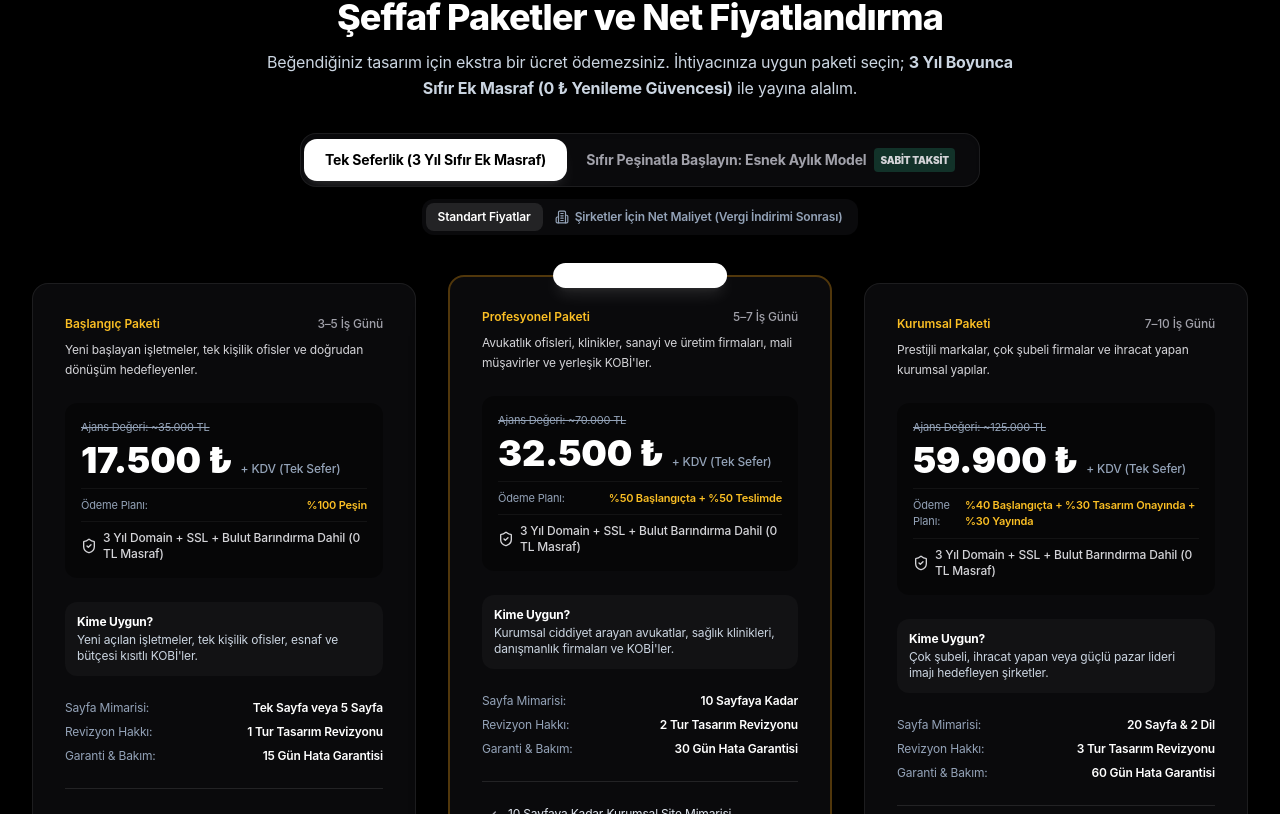
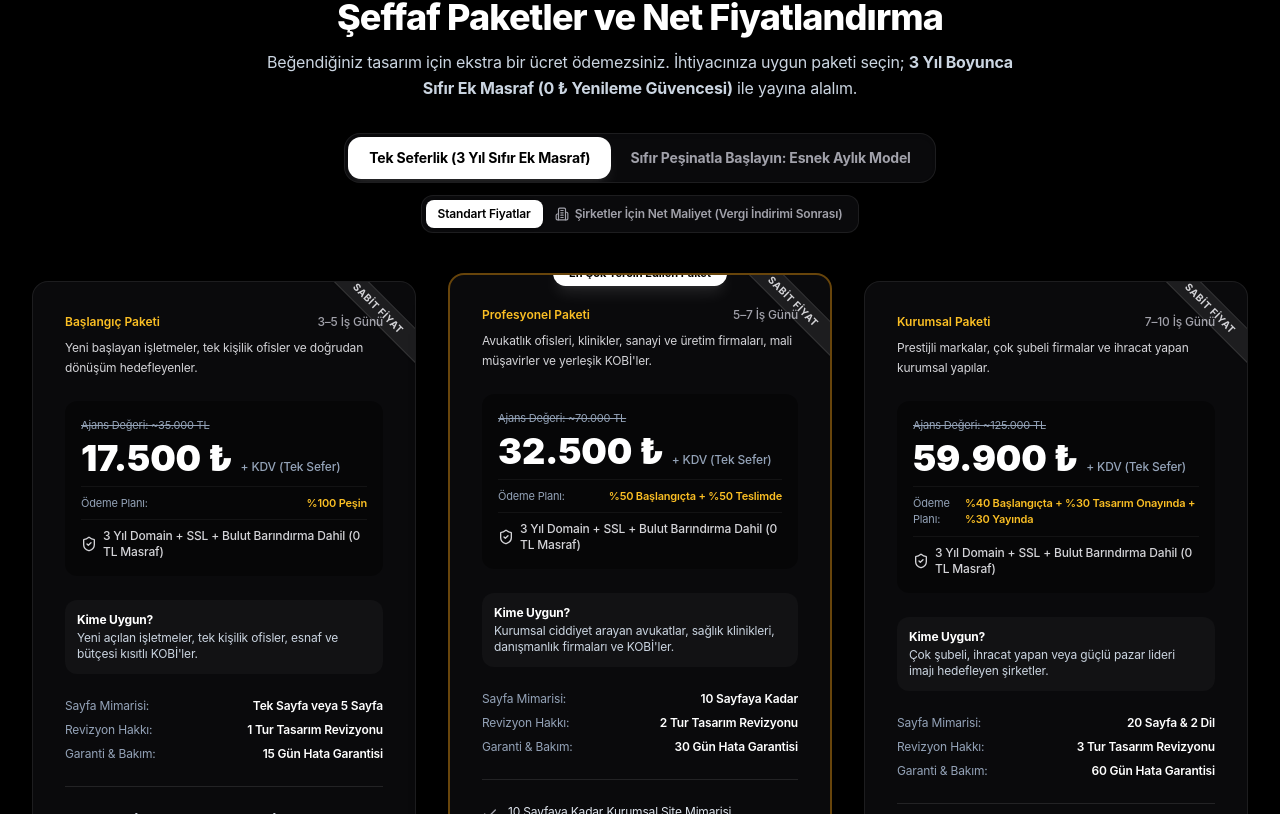
Before and after one commit to halilumutyalcin/landing, a Next.js app: page / in a window 1280 px wide. Shown: the part 5226-6040 px from the top of the page. Built offline with nearby package versions, Linux system fonts and the light colour scheme.

Commit message:
refactor(pricing): remove green from tax toggles, change sabit taksit to sabit fiyat, and affix as a corner ribbon badge on cards

```diff
--- a/src/components/home/PricingSection.tsx
+++ b/src/components/home/PricingSection.tsx
@@ -168,21 +168,18 @@ export const PricingSection: React.FC = () => {
                 }`}
               >
                 <span>Sıfır Peşinatla Başlayın: Esnek Aylık Model</span>
-                <span className="px-1.5 py-0.5 rounded text-[10px] font-black uppercase bg-emerald-400/20 text-zinc-300">
-                  Sabit Taksit
-                </span>
               </button>
             </div>
 
             {/* Secondary Toggle (Only relevant for One-time) */}
             {billingMode === 'onetime' ? (
-              <div className="inline-flex items-center p-1 rounded-xl bg-[#0A0A0C] text-xs">
+              <div className="inline-flex items-center p-1 rounded-xl bg-[#0A0A0C] border border-white/[0.08] text-xs">
                 <button
                   onClick={() => setShowTaxDeduction(false)}
                   className={`px-3 py-1.5 rounded-lg font-semibold transition-all ${
                     !showTaxDeduction
-                      ? 'bg-white/10 text-white'
-                      : 'text-slate-400 hover:text-slate-200'
+                      ? 'bg-white text-black shadow'
+                      : 'text-zinc-400 hover:text-white'
                   }`}
                 >
                   Standart Fiyatlar
@@ -191,8 +188,8 @@ export const PricingSection: React.FC = () => {
                   onClick={() => setShowTaxDeduction(true)}
                   className={`px-3 py-1.5 rounded-lg font-semibold flex items-center gap-1.5 transition-all ${
                     showTaxDeduction
-                      ? 'bg-emerald-600 text-white'
-                      : 'text-slate-400 hover:text-slate-200'
+                      ? 'bg-amber-500 text-black shadow font-bold'
+                      : 'text-zinc-400 hover:text-white'
                   }`}
                 >
                   <Building2 className="w-3.5 h-3.5" />
@@ -200,13 +197,13 @@ export const PricingSection: React.FC = () => {
                 </button>
               </div>
             ) : (
-              <p className="text-xs text-emerald-400 animate-in fade-in duration-200">
-                Peşin bütçe ayırmadan, düşük kurulum bedeli ve aylık sabit taksitlerle hemen yayına girin.
+              <p className="text-xs text-amber-400 animate-in fade-in duration-200">
+                Peşin bütçe ayırmadan, düşük kurulum bedeli ve aylık sabit fiyat güvencesiyle hemen yayına girin.
               </p>
             )}
 
             {billingMode === 'onetime' && showTaxDeduction && (
-              <p className="text-xs text-emerald-400 mt-1 animate-in fade-in duration-200">
+              <p className="text-xs text-amber-400 mt-1 animate-in fade-in duration-200">
                 %20 KDV mahsubu ve %25–%35 kurumlar/gelir vergisi gider indirimi düşüldükten sonra cebinizden çıkan net tutardır.
               </p>
             )}
@@ -245,16 +242,27 @@ export const PricingSection: React.FC = () => {
                 key={pkg.id}
                 layout
                 transition={{ duration: 0.35, ease: 'easeInOut' }}
-                className={`rounded-2xl p-7 sm:p-8 flex flex-col justify-between transition-all relative ${
+                className={`rounded-2xl p-7 sm:p-8 flex flex-col justify-between transition-all relative overflow-hidden ${
                   isPro
-                    ? 'bg-[#0A0A0C] border-2 border-amber-500/30 shadow-2xl lg:-translate-y-2'
+                    ? 'bg-[#0A0A0C] border-2 border-amber-500/40 shadow-2xl lg:-translate-y-2'
                     : 'bg-[#0A0A0C] border border-white/[0.08] hover:border-white/20'
                 }`}
               >
                 {/* Popular Ribbon */}
                 {isPro && (
-                  <div className="absolute -top-3.5 left-1/2 -translate-x-1/2 px-4 py-1 rounded-full bg-white text-black text-white text-[11px] font-bold tracking-normal shadow-lg shadow-white/10">
+                  <div className="absolute -top-3.5 left-1/2 -translate-x-1/2 px-4 py-1 rounded-full bg-white text-black text-[11px] font-bold tracking-normal shadow-lg shadow-white/10 z-10">
                     En Çok Tercih Edilen Paket
+                  </div>
+                )}
+
+                {/* Sağ Üst Çapraz "Sabit Fiyat" Damga / Rozeti */}
+                {billingMode === 'waas' ? (
+                  <div className="absolute top-3.5 -right-9 rotate-45 bg-amber-500 text-black text-[10px] font-black uppercase tracking-wider py-1 px-10 shadow-md pointer-events-none z-10 border-y border-black/20">
+                    Sabit Fiyat
+                  </div>
+                ) : (
+                  <div className="absolute top-3.5 -right-9 rotate-45 bg-white/[0.08] text-zinc-300 text-[10px] font-bold uppercase tracking-wider py-1 px-10 shadow-sm pointer-events-none z-10 border-y border-white/10">
+                    Sabit Fiyat
                   </div>
                 )}
 
```
